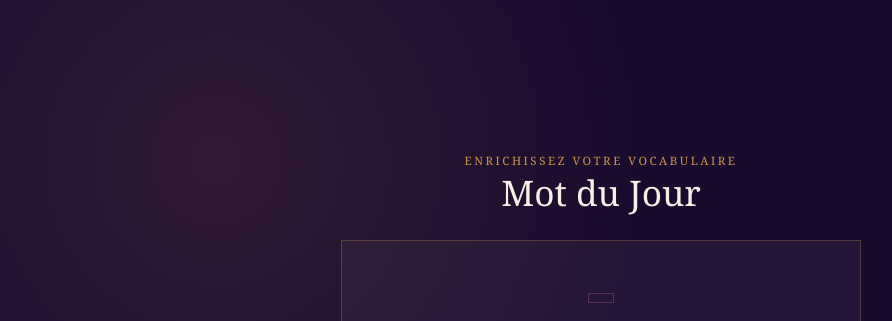
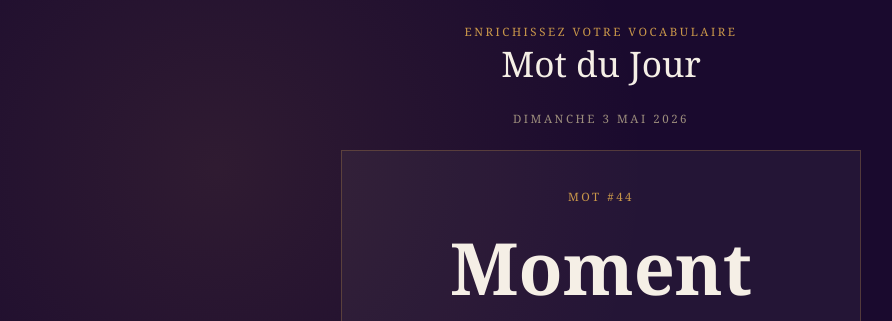
Before and after one commit to maximerouille/Mot-du-jour, a website: page index.html in a window 1280 px wide. Shown: the top 321 px of the page, without its empty margins (39-931 px from the left). Drawn offline with Linux system fonts and the light colour scheme.

Commit message:
Update index.html

```diff
--- a/index.html
+++ b/index.html
@@ -53,7 +53,7 @@
   </main>
 
 <script>
-const mots =const mots =
+const mots =
 
 [
 
```
